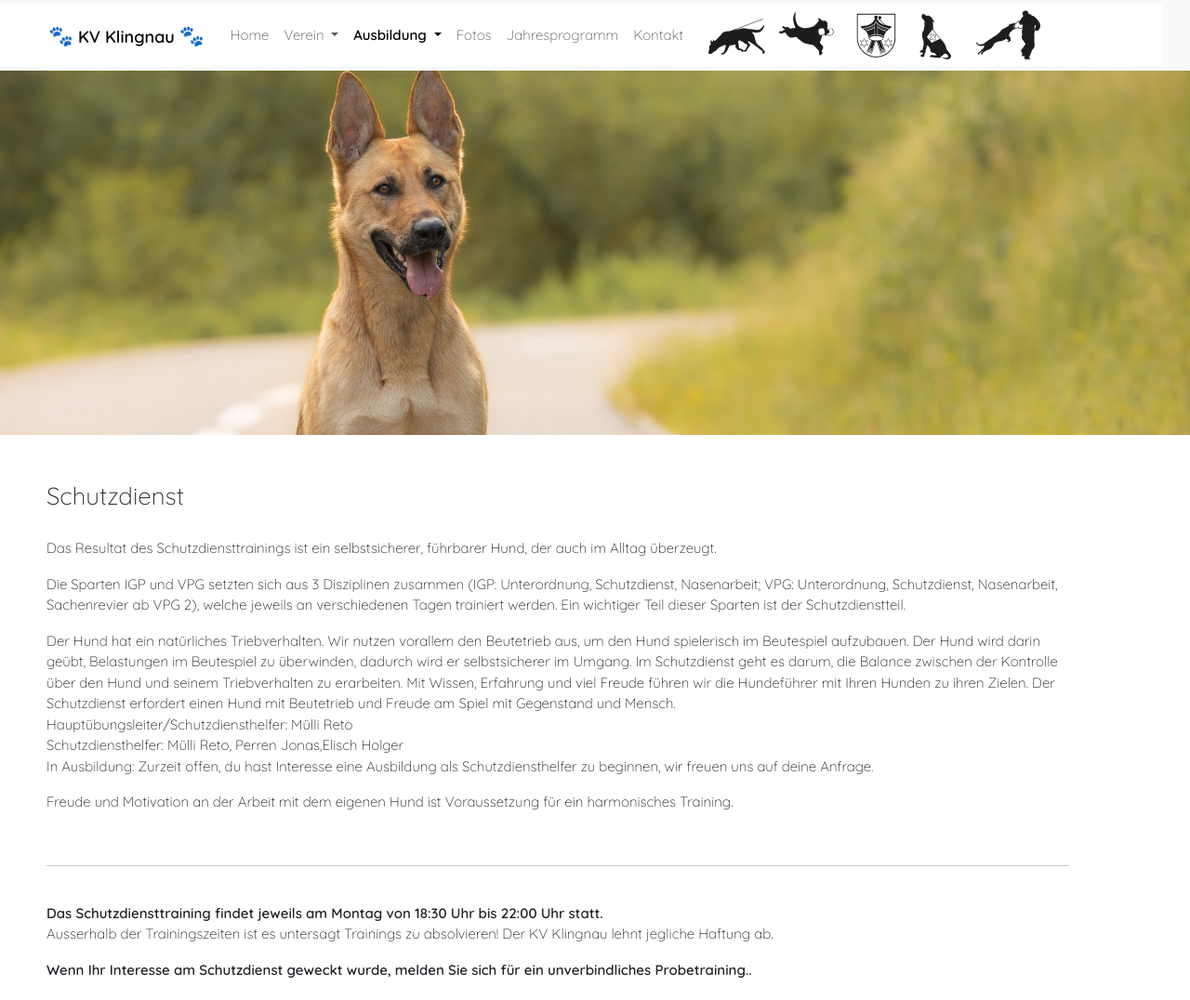
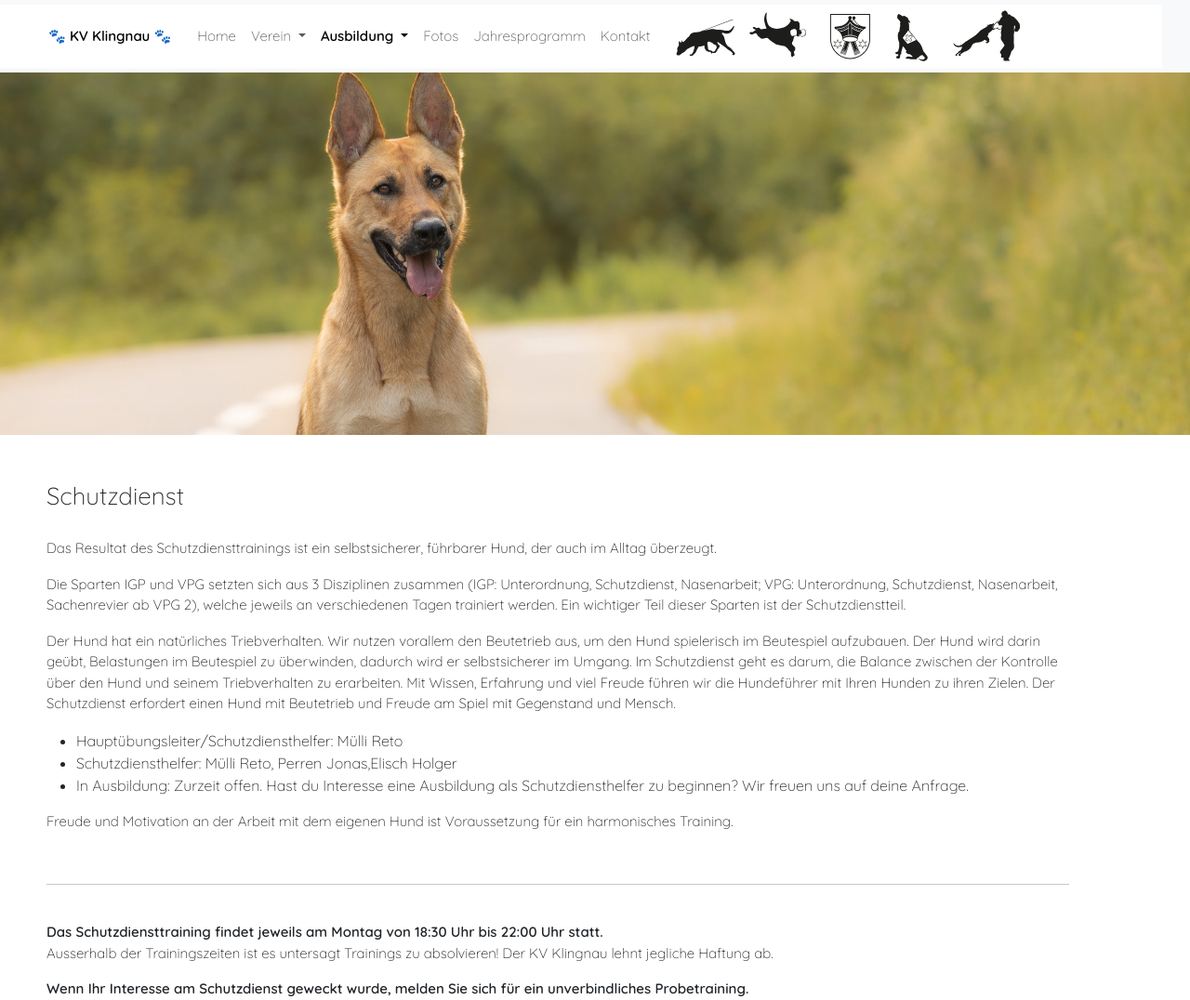
Before and after one commit to VolkerQuillfeldt/kvg_andrea, a plain HTML site: page subnavigation/schutzdienst.html in a window 1280 px wide. Shown: the top 1076 px of the page at 93% size. Drawn offline with nearby package versions, Linux system fonts and the light colour scheme; a web font is replaced by a local one.

Commit message:
small typos

```diff
--- a/src/style.css
+++ b/src/style.css
@@ -8,7 +8,7 @@
 }
 
 .navbar-brand {
-  font-size: 18px;
+  font-size: 15px;
   font-weight: 900;
   font-family: "Quicksand", sans-serif;
   color: black;
--- a/subnavigation/schutzdienst.html
+++ b/subnavigation/schutzdienst.html
@@ -27,7 +27,7 @@
   <nav class="navbar navbar-expand-lg bg-body-tertiary fixed-top"
     style="padding-top: 5px; padding-bottom: 5px; padding-right: 30px;">
     <div class=" container-fluid" style="background-color: white">
-      <a class="navbar-brand" href="/"> <big>🐾</big> KV Klingnau <big>🐾</big></a>
+      <a class="navbar-brand" href="/"> 🐾 KV Klingnau 🐾</a>
       <button class="navbar-toggler" type="button" data-bs-toggle="collapse" data-bs-target="#navbarNavDropdown"
         aria-controls="navbarNavDropdown" aria-expanded="false" aria-label="Toggle navigation">
         <span class="navbar-toggler-icon"></span>
@@ -103,11 +103,14 @@
         Mit Wissen, Erfahrung und viel Freude führen wir die Hundeführer mit Ihren Hunden zu ihren Zielen.
         Der Schutzdienst erfordert einen Hund mit Beutetrieb und Freude am Spiel mit Gegenstand und Mensch. <br>
 
-        Hauptübungsleiter/Schutzdiensthelfer: Mülli Reto <br>
-        Schutzdiensthelfer: Mülli Reto, Perren Jonas,Elisch Holger <br>
-        In Ausbildung: Zurzeit offen, du hast Interesse eine Ausbildung als Schutzdiensthelfer zu beginnen, wir freuen
-        uns auf
-        deine Anfrage.
+      <ul>
+        <li>Hauptübungsleiter/Schutzdiensthelfer: Mülli Reto</li>
+        <li>Schutzdiensthelfer: Mülli Reto, Perren Jonas,Elisch Holger</li>
+        <li>In Ausbildung: Zurzeit offen. Hast du Interesse eine Ausbildung als Schutzdiensthelfer zu beginnen? Wir
+          freuen
+          uns auf deine Anfrage.</li>
+      </ul>
+
       </p>
 
       <p>Freude und Motivation an der Arbeit mit dem eigenen Hund ist Voraussetzung für ein harmonisches Training.</p>
@@ -119,7 +122,7 @@
         ab.</p>
 
       <p><strong>Wenn Ihr Interesse am Schutzdienst geweckt wurde, melden Sie sich für ein unverbindliches
-          Probetraining..</strong></p>
+          Probetraining.</strong></p>
 
       <a class="btn btn-dark mt-2 mb-3" href="/news.html">➡︎ Kontakt</a>
     </div>
```
Also changed, not shown: fotos.html (+1 -1 lines), index.html (+1 -1 lines), jahresprogramm.html (+1 -1 lines), kontakt.html (+1 -1 lines), mitglied.html (+10 -10 lines), news.html (+1 -1 lines), resultate.html (+2 -1 lines), statuten.html (+1 -1 lines), subnavigation/jungundfamilienhunde.html (+1 -1 lines), subnavigation/revier.html (+1 -1 lines), subnavigation/sanitaet.html (+1 -1 lines), subnavigation/unterordnung.html (+1 -1 lines), verein.html (+1 -1 lines).
